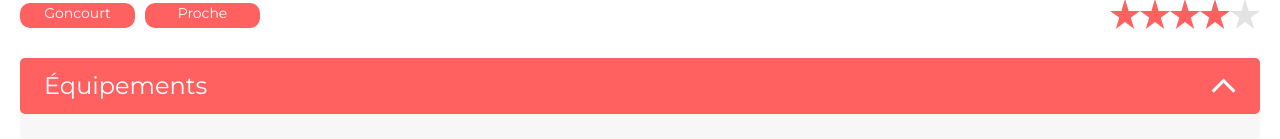
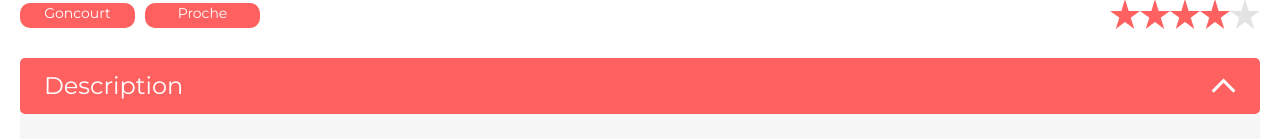
Before and after one commit to Sayyora2021/P7_Kasa, a React (Create React App) app: page /lodge/0979876d in a window 1280 px wide. Both pictures are taken after a click on the picture 1223 px from the left and 743 px from the top of the page. Shown: the part 657-796 px from the top of the page. Built offline with nearby package versions, Linux system fonts and the light colour scheme.

Commit message:
size-problems-lodge-descirption&equipments

```diff
--- a/src/components/Collaps.js
+++ b/src/components/Collaps.js
@@ -1,7 +1,7 @@
 import React, { useState } from "react";
 import arrow from "../assets/img/arrow.svg";
 
-const Collaps = ({ title, description, equipments }) => {
+const Collaps = ({ title, description }) => {
   const [isOpen, setIsOpen] = useState(false);
   return (
     <div className="flexBetween">
@@ -15,17 +15,7 @@ const Collaps = ({ title, description, equipments }) => {
           alt="fleche"
         />
       </div>
-      {isOpen && (
-        <div className="info">
-          {/* {description.map((useDesc) => (
-            <div>{useDesc}</div>
-          ))} */}
-          {description}
-          {equipments.map((useEquip) => (
-            <div className="">{useEquip}</div>
-          ))}
-        </div>
-      )}
+      {isOpen && <div className="info">{description}</div>}
     </div>
   );
 };
--- a/src/components/Description.js
+++ /dev/null
@@ -1,14 +0,0 @@
-import React from "react";
-// import Collaps from "./Collaps";
-
-const Description = ({ description }) => {
-  return (
-    <div>
-      {description.map((notice) => (
-        <div className="">{notice}</div>
-      ))}
-    </div>
-  );
-};
-
-export default Description;
--- a/src/components/Lodge.js
+++ b/src/components/Lodge.js
@@ -5,7 +5,6 @@ import Carousel from "./Carousel";
 import LodgeInfo from "./LodgeInfo";
 import Tags from "./Tags.js";
 import Stars from "./Stars.js";
-import Description from "./Description";
 import Collaps from "./Collaps";
 
 const Lodge = () => {
@@ -33,11 +32,12 @@ const Lodge = () => {
             <Tags key={"tags"} tags={lodgeId.tags} />
             <Stars key={"rating"} rating={lodgeId.rating} />
           </div>
-
+          <Collaps title="Description" description={lodgeId.description} />
           <Collaps
-            key={"equipment"}
-            equipments={lodgeId.equipments}
             title="Équipements"
+            description={lodgeId.equipments.map((useEquip) => (
+              <div>{useEquip}</div>
+            ))}
           />
         </div>
       )}
```
